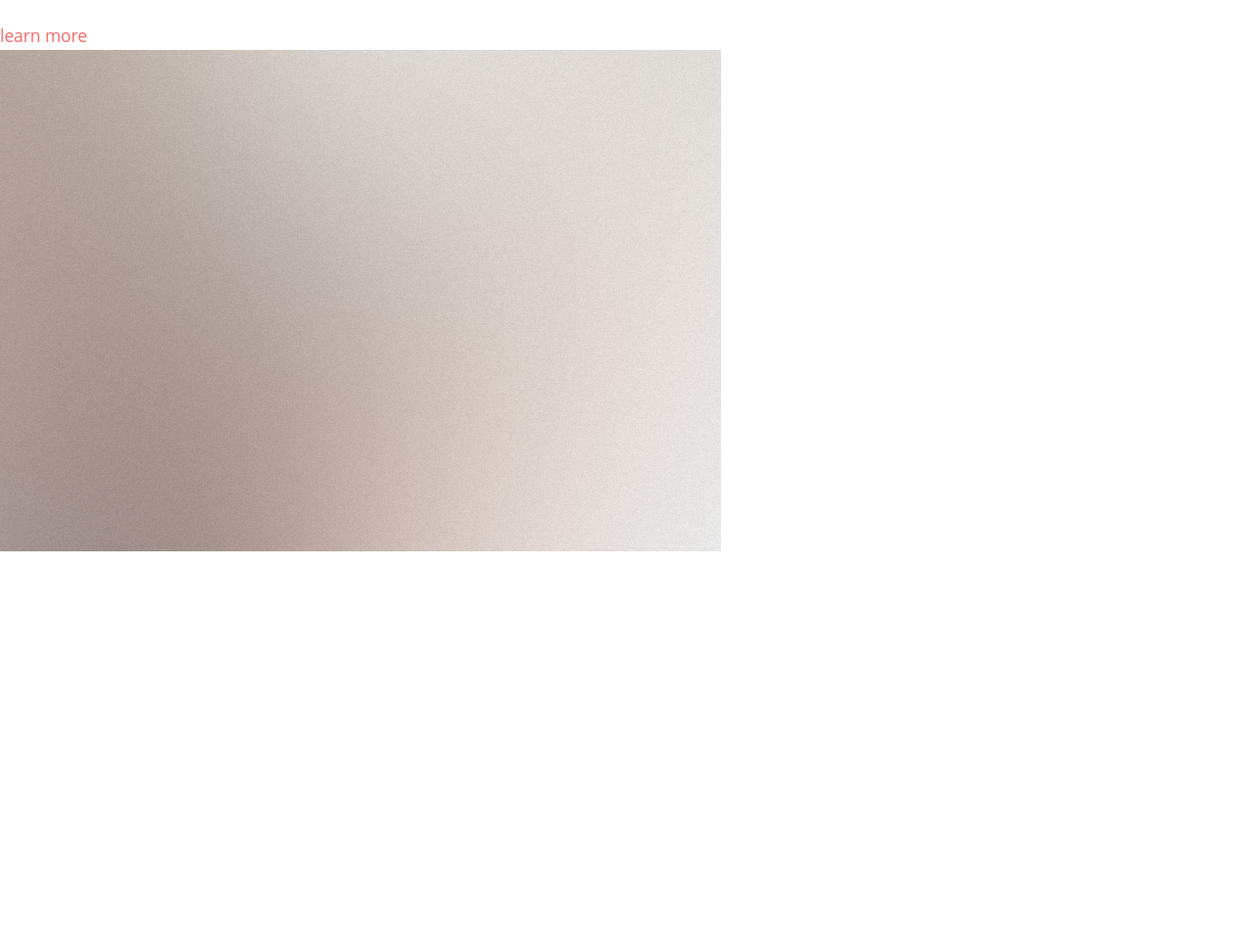
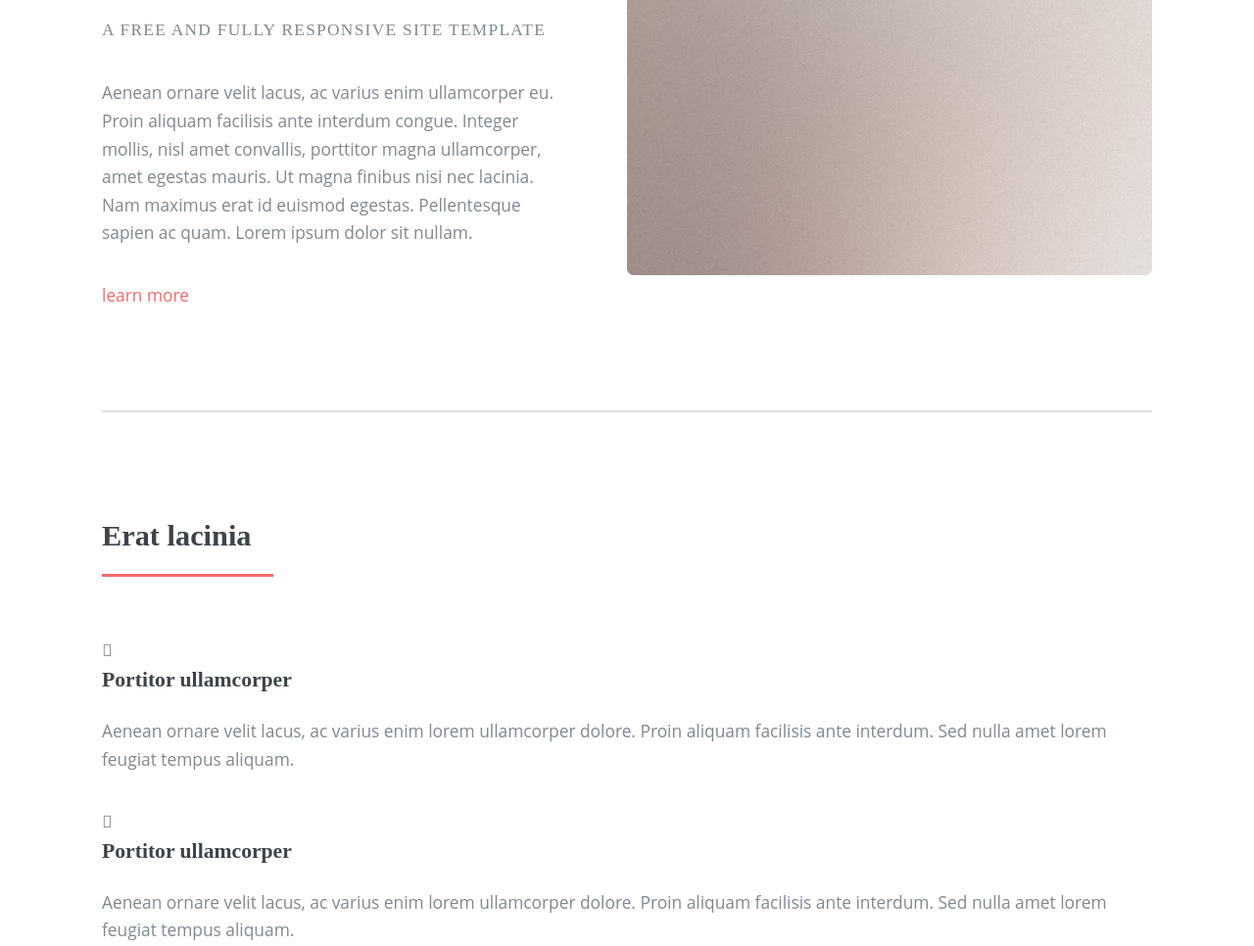
Before and after one commit to yinpeng633/jquery-scss-learn, a plain HTML site: page index.html in a window 1280 px wide. Shown: the part 535-1501 px from the top of the page at 98% size. Before the commit the page ends 1105 px from the top, so only its background shows below. Drawn offline with Linux system fonts and the light colour scheme.

Commit message:
no message

```diff
--- a/assets/sass/components/icon.scss
+++ b/assets/sass/components/icon.scss
@@ -0,0 +1,8 @@
+.icon {
+  border-bottom: none;
+  position: relative;
+
+  > .label {
+    display: none;
+  }
+}
--- a/assets/sass/components/image.scss
+++ b/assets/sass/components/image.scss
@@ -0,0 +1,11 @@
+.image {
+  border-radius: _size(border-radius);
+  border: 0;
+  display: inline-block;
+  position: relative;
+
+  img {
+    border-radius: _size(border-radius);
+    display: block;
+  }
+}
--- a/assets/sass/components/section.scss
+++ b/assets/sass/components/section.scss
@@ -0,0 +1,31 @@
+section, article {
+  &.special {
+    text-align: center;
+  }
+}
+
+header {
+  p {
+    font-family: _font(family-heading);
+    font-size: 1em;
+    font-weight: _font(weight-heading-alt);
+    letter-spacing: _font(kerning-heading);
+    margin-top: -0.5em;
+    text-transform: uppercase;
+  }
+
+  &.major {
+    > :last-child {
+      border-bottom: solid 3px _color(accent);
+      display: inline-block;
+      margin: 0 0 _size(element-margin) 0;
+      padding: 0 0.75em 0.5em 0;
+    }
+  }
+
+  &.main {
+    > :last-child {
+      margin: 0 0 (_size(element-margin) * 0.5) 0;
+    }
+  }
+}
--- /dev/null
+++ b/assets/sass/layout/banner.scss
@@ -0,0 +1,35 @@
+#banner {
+  display: flex;
+  padding: 6em 0;
+
+  h1 {
+    margin-top: -0.125em;
+  }
+
+  .content {
+    width: 50%;
+    flex-grow: 1;
+    flex-shrink: 1;
+  }
+
+  .image {
+    width: 50%;
+    flex-grow: 0;
+    flex-shrink: 0;
+    display: block;
+    margin: 0 0 _size(element-margin) (_size(element-margin) * 2);
+
+    img {
+      height: 100%;
+      width: 100%;
+      object-fit: cover;
+      -moz-object-fit: cover;
+      -webkit-object-fit: cover;
+      -ms-object-fit: cover;
+      object-position: center;
+      -moz-object-position: center;
+      -webkit-object-position: center;
+      -ms-object-position: center;
+    }
+  }
+}
--- a/assets/sass/layout/header.scss
+++ b/assets/sass/layout/header.scss
@@ -1,5 +1,5 @@
 #header {
-    border-bottom: solid 5px #336699;
+    border-bottom: solid 5px _color(accent);
     padding: 6em 0 1em 0;
     position: relative;
     display: flex;
@@ -10,7 +10,9 @@
     }
 
     .logo {
+        border-bottom: 0;
         color: inherit;
+        font-family: _font(family-heading);
         font-size: 1.125em;
     }
 
--- /dev/null
+++ b/assets/sass/layout/main.scss
@@ -0,0 +1,17 @@
+#main {
+  flex-grow: 1;
+  flex-shrink: 1;
+  width: 100%;
+
+  > .inner {
+    padding: 0 6em;
+    margin: 0 auto;
+    max-width: 110em;
+
+    > section {
+      padding: 6em 0;
+      border-top: solid 2px _color(border);
+      //todo
+    }
+  }
+}
--- a/assets/sass/main.scss
+++ b/assets/sass/main.scss
@@ -2,11 +2,14 @@
 @import 'base/reset.scss';   //重置浏览器默认样式
 @import 'base/util.scss';    //一些工具
 @import 'base/vars.scss';    //一些变量，依赖util.scss
+@import 'font-awesome.min.css';
 
 
 //布局
-@import "layout/default";
+@import "layout/main.scss";
+@import "layout/default.scss";
 @import 'layout/header.scss';
+@import "layout/banner.scss";
 
 //组件
 @import 'components/button.scss';
--- a/index.html
+++ b/index.html
@@ -2,12 +2,14 @@
 <html lang="en">
 <head>
     <meta charset="UTF-8">
-    <meta name="viewport" content="width=device-width, initial-scale=1, user-scalable=no" />
+    <meta name="viewport" content="width=device-width, initial-scale=1, user-scalable=no"/>
     <link rel="stylesheet" href="assets/css/main.css">
     <title>jquery and sass练习</title>
 </head>
 <body>
 <div id="wrapper">
+    <div id="main">
+        <div class="inner">
             <header id="header">
                 <a href="#" class="logo"><strong>hi, </strong>这是logo</a>
                 <ul class="icons">
@@ -25,15 +27,66 @@
                         <h1>Hi, I’m Editorial <br> by HTML5 UP</h1>
                         <p>A free and fully responsive site template</p>
                     </header>
-                <p>Aenean ornare velit lacus, ac varius enim ullamcorper eu. Proin aliquam facilisis ante interdum congue. Integer mollis, nisl amet convallis, porttitor magna ullamcorper, amet egestas mauris. Ut magna finibus nisi nec lacinia. Nam maximus erat id euismod egestas. Pellentesque sapien ac quam. Lorem ipsum dolor sit nullam.</p>
+                    <p>Aenean ornare velit lacus, ac varius enim ullamcorper eu. Proin aliquam facilisis ante interdum
+                        congue. Integer mollis, nisl amet convallis, porttitor magna ullamcorper, amet egestas mauris.
+                        Ut magna finibus nisi nec lacinia. Nam maximus erat id euismod egestas. Pellentesque sapien ac
+                        quam. Lorem ipsum dolor sit nullam.</p>
                     <ul>
                         <li><a href="#">learn more</a></li>
                     </ul>
                 </div>
-            <span>
-                <img src="images/pic10.jpg" alt="" />
+                <span class="image object">
+                    <img src="images/pic10.jpg" alt=""/>
                 </span>
             </section>
+
+
+            <section>
+                <header class="major">
+                    <h2>Erat lacinia</h2>
+                </header>
+
+                <div class="features">
+                    <article>
+                        <span class="icon fa-diamond">
+                        </span>
+                        <div class="content">
+                            <h3>Portitor ullamcorper</h3>
+                            <p>Aenean ornare velit lacus, ac varius enim lorem ullamcorper dolore. Proin aliquam facilisis ante interdum. Sed nulla amet lorem feugiat tempus aliquam.</p>
+                        </div>
+                    </article>
+
+                    <article>
+                        <span class="icon fa-paper-plane">
+                        </span>
+                        <div class="content">
+                            <h3>Portitor ullamcorper</h3>
+                            <p>Aenean ornare velit lacus, ac varius enim lorem ullamcorper dolore. Proin aliquam facilisis ante interdum. Sed nulla amet lorem feugiat tempus aliquam.</p>
+                        </div>
+                    </article>
+
+                    <article>
+                        <span class="icon fa-rocket">
+                        </span>
+                        <div class="content">
+                            <h3>Portitor ullamcorper</h3>
+                            <p>Aenean ornare velit lacus, ac varius enim lorem ullamcorper dolore. Proin aliquam facilisis ante interdum. Sed nulla amet lorem feugiat tempus aliquam.</p>
+                        </div>
+                    </article>
+
+                    <article>
+                        <span class="icon fa-signal">
+                        </span>
+                        <div class="content">
+                            <h3>Portitor ullamcorper</h3>
+                            <p>Aenean ornare velit lacus, ac varius enim lorem ullamcorper dolore. Proin aliquam facilisis ante interdum. Sed nulla amet lorem feugiat tempus aliquam.</p>
+                        </div>
+                    </article>
+                </div>
+            </section>
+
+        </div>
+    </div>
 </div>
 
 <script src="assets/js/jquery-3.2.1.min.js"></script>
```
Also changed, not shown: assets/css/font-awesome.min.css (added), assets/css/main.css. Lines whose indentation alone changed are shown as unchanged.
